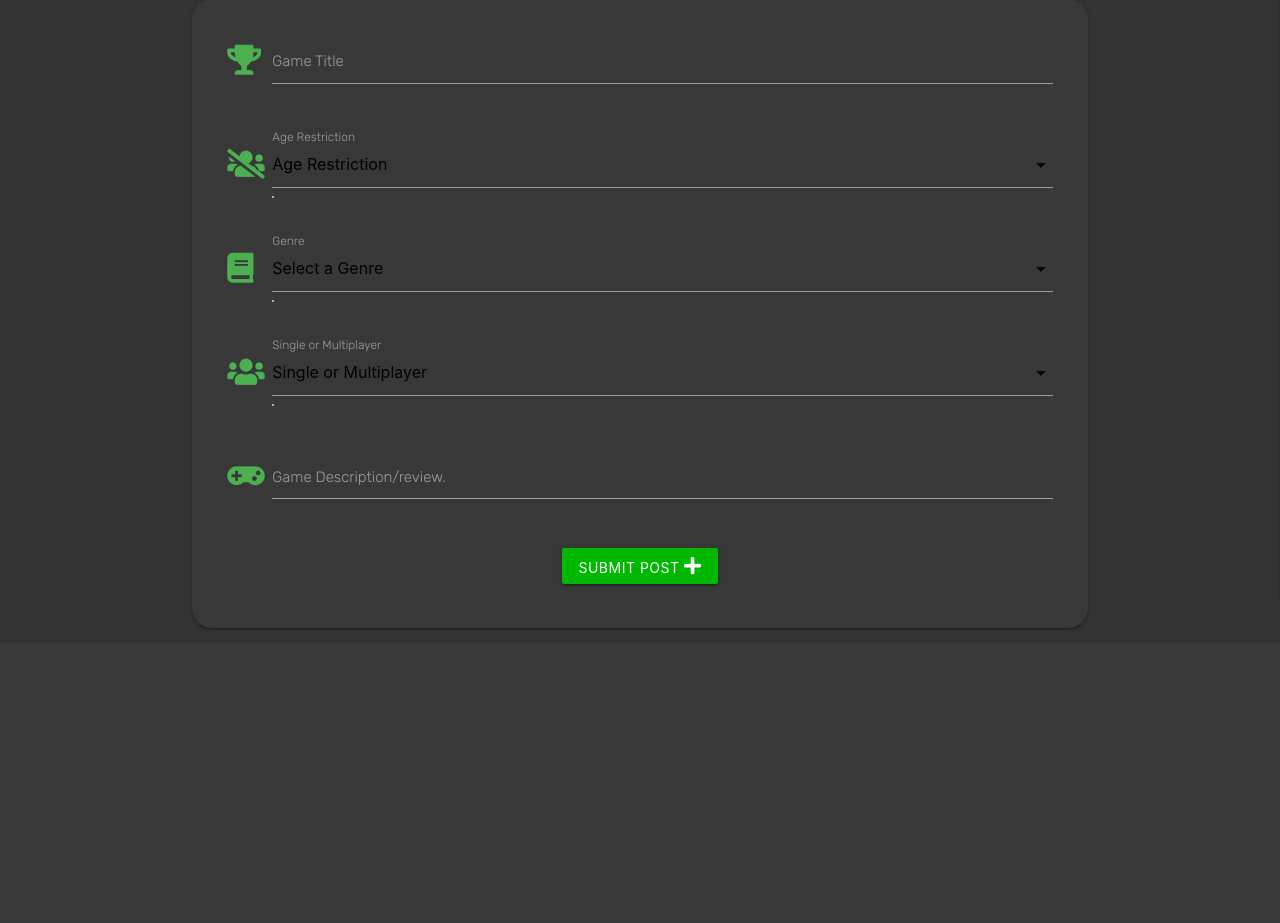
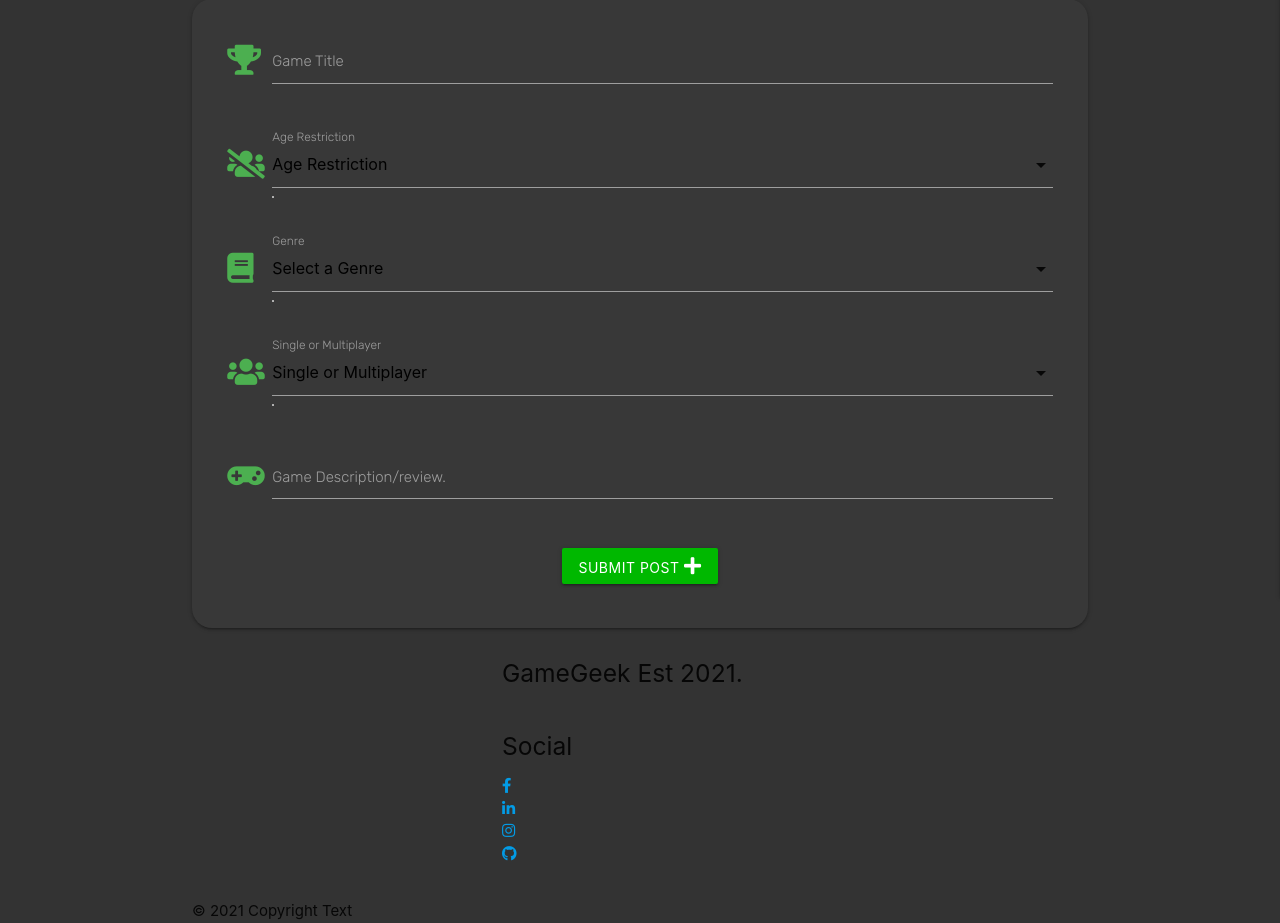
Before and after one commit to mchocianowski/Milestone-Project-3-GameGeek, a Flask app: page /add_review in a window 1280 px wide. Shown: the part 263-1186 px from the top of the page. Before the commit the page ends 893 px from the top, so only its background shows below. Run offline with Flask 2, Linux system fonts and the light colour scheme; data that the repository does not hold is empty; some libraries are stand-ins or nearby versions.

Commit message:
add footer.

```diff
--- a/templates/base.html
+++ b/templates/base.html
@@ -81,6 +81,50 @@
         {% endblock %}
     </main>
 
+    <footer class="footer">
+        <div class="container">
+            <div class="row">
+                <div class="col l4 offset-l4 s12">
+                    <h5 class="footer-heading">GameGeek Est 2021.</h5>
+                </div>
+            </div>
+            <div class="row">
+                <div class="col l4 offset-l4 s12">
+                    <h5 class="footer-heading">Social</h5>
+                    <ul class="social-links">
+                        <li>
+                            <a target="_blank" href="https://www.facebook.com/mateusz.chocianowski/">
+                                <i class="fab fa-facebook-f" aria-hidden="true"></i>
+                                <span class="sr-only">Facebook</span>
+                            </a>
+                        </li>
+                        <li>
+                            <a target="_blank" href="https://www.linkedin.com/in/mateusz-chocianowski-b68b6a1b1">
+                                <i class="fab fa-linkedin-in" aria-hidden="true"></i>
+                                <span class="sr-only">LinkedIn</span>
+                            </a>
+                        </li>
+                        <li>
+                            <a target="_blank" href="https://www.instagram.com/Matt.pl_97">
+                                <i class="fab fa-instagram" aria-hidden="true"></i>
+                                <span class="sr-only">Instagram</span>
+                        <li>
+                            <a target="_blank" href="https://github.com/mchocianowski">
+                                <i class="fab fa-github" aria-hidden="true"></i>
+                                <span class="sr-only">Github</span>
+                            </a>
+                        </li>
+                    </ul>
+                </div>
+            </div>
+        </div>
+        <div class="footer-copyright">
+            <div class="container">
+                © 2021 Copyright Text
+            </div>
+        </div>
+    </footer>
+
     <script src="https://code.jquery.com/jquery-3.5.1.min.js"
         integrity="sha256-9/aliU8dGd2tb6OSsuzixeV4y/faTqgFtohetphbbj0=" crossorigin="anonymous"></script>
     <script src="https://cdnjs.cloudflare.com/ajax/libs/materialize/1.0.0/js/materialize.min.js"></script>
```
